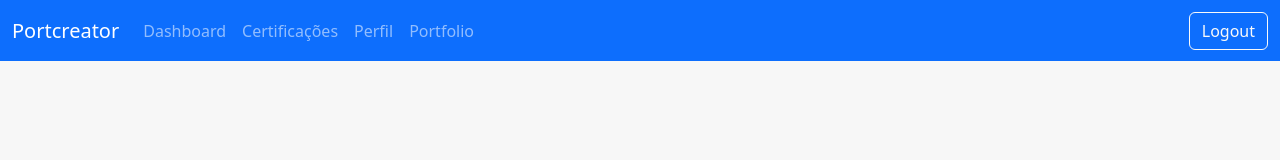
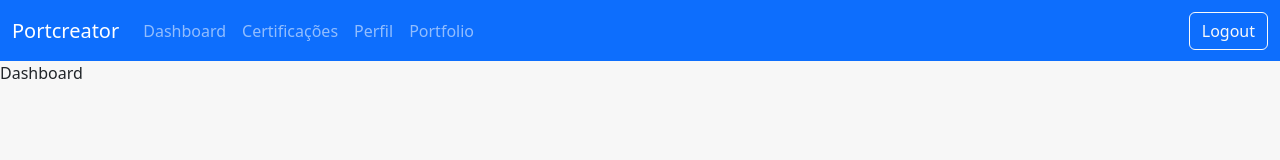
Before and after one commit to eduardocaas/portcreator-react, a React (Vite) app in the folder app/: page /app in a window 1280 px wide. Shown: the top 160 px of the page. Built offline with nearby package versions, Linux system fonts and the light colour scheme; no server answers; sample sign-in values are in the browser's storage.

Commit message:
Add Dashboard and routing

```diff
--- a/app/src/Router.tsx
+++ b/app/src/Router.tsx
@@ -1,4 +1,4 @@
-import { Route, Routes } from "react-router";
+import { Navigate, Route, Routes } from "react-router";
 import App from "./App";
 import { Home } from './components/public/home/Home'
 import SignIn from "./components/auth/signin/Signin";
@@ -6,6 +6,8 @@ import SignUp from "./components/auth/signup/Signup";
 import ProtectedRoute from "./services/auth/ProtectedRoute";
 import { NotFound } from "./components/public/not-found/NotFound";
 import Nav from "./components/admin/nav/Nav";
+import Dashboard from "./components/admin/dashboard/Dashboard";
+import Profile from "./components/admin/user/profile/Profile";
 
 export default function Router() {
   return (
@@ -15,13 +17,14 @@ export default function Router() {
       <Route path="/signup" element={<SignUp />} />
       <Route element={<ProtectedRoute />}>
         <Route path="/app" element={<Nav />}>
-          {/* <Route index element={<Dashboard />} />
+          <Route index element={<Dashboard />} />
           <Route path="profile" element={<Profile />} />
-          <Route path="certifications" element={<Certifications />} />
+ {/*          <Route path="certifications" element={<Certifications />} />
           <Route path="certifications/create" element={<FormCertification />} />
           <Route path="certifications/create/:id" element={<FormCertification />} />
           <Route path="certifications/:id" element={<CertificationDetails />} />
-          <Route path="portfolio" element={<Portfolio />} /> */}
+          <Route path="portfolio" element={<Portfolio />} />  */}
+          <Route path="*" element={<Navigate to="/app" replace />} />
         </Route>
       </Route>
       <Route path="*" element={<NotFound />} />
--- /dev/null
+++ b/app/src/components/admin/dashboard/Dashboard.tsx
@@ -0,0 +1,9 @@
+import type React from "react";
+
+const Dashboard: React.FC = () => {
+  return (
+    <><p>Dashboard</p></>
+  )
+}
+
+export default Dashboard
```
